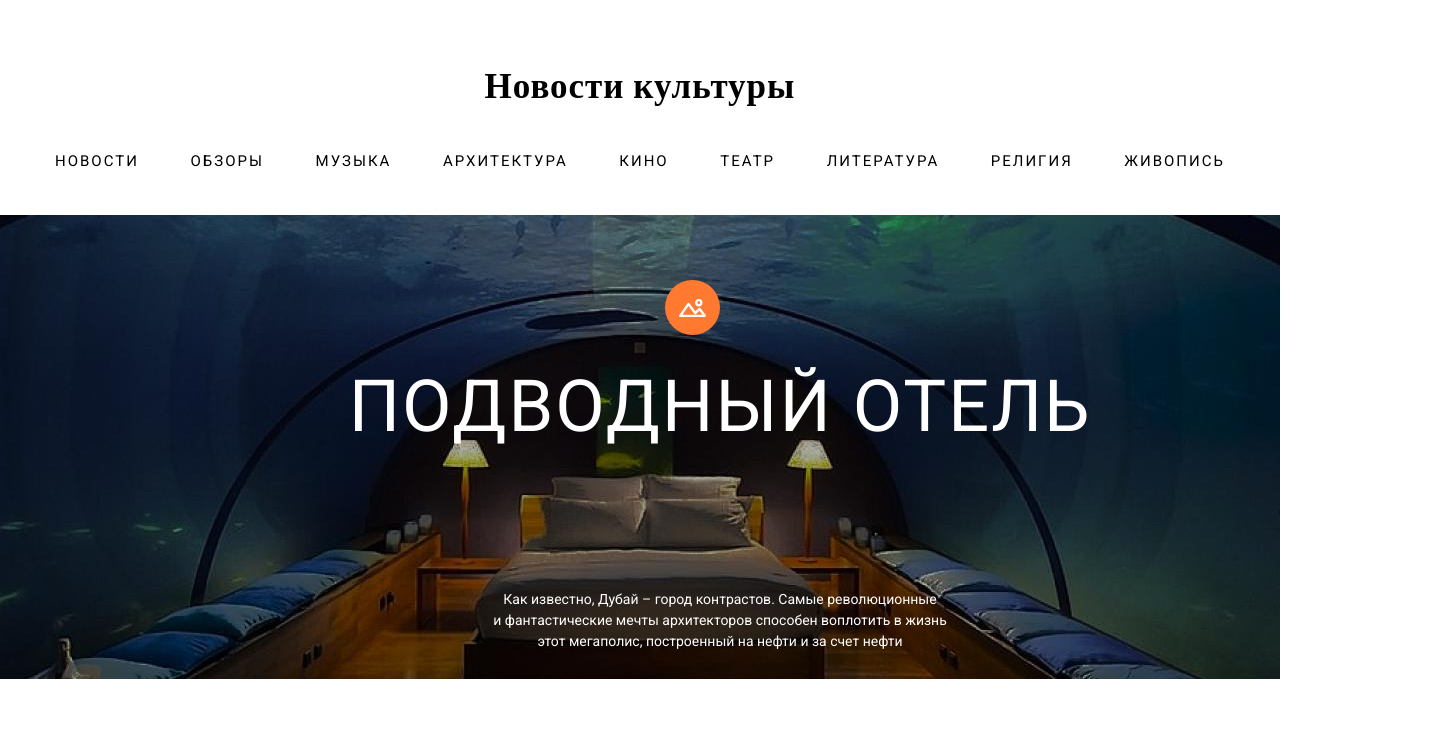
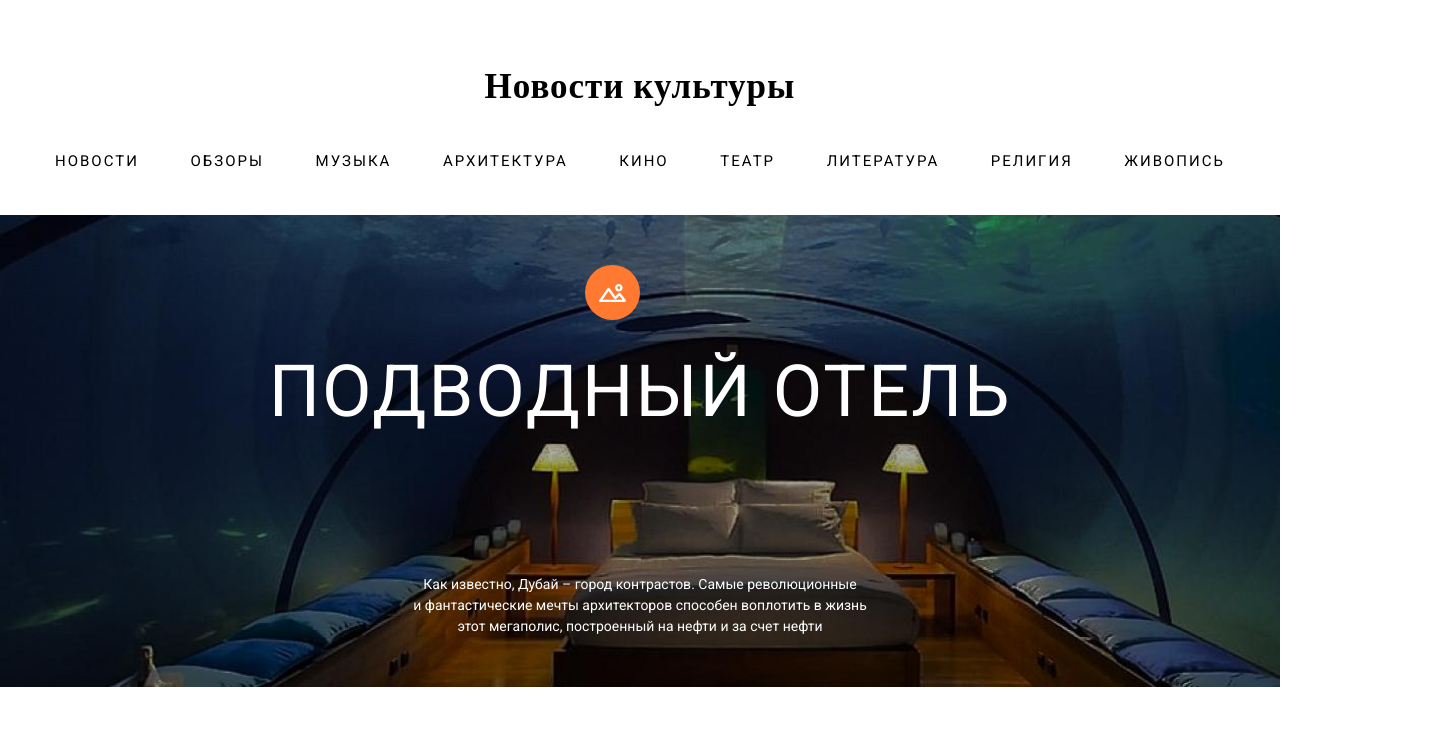
Before and after one commit to joypit13/culture, a plain HTML site: page index.html in a window 1280 px wide. Shown: the top 729 px of the page, 1440 px wide, since content can reach past the window. Drawn offline with nearby package versions, Linux system fonts and the light colour scheme.

Commit message:
optimize

```diff
--- a/css/style.css
+++ b/css/style.css
@@ -94,18 +94,18 @@ a {
   position: relative;
 
   margin-bottom: 45px;
-
-  background-image: url("../img/undersea-hotel.jpg");
-  background-repeat: no-repeat;
-  background-position: top center;
 }
 
 
 .headline-container {
-  padding-top: 150px;
+  padding-top: 135px;
   padding-bottom: 50px;
-  width: 1440px;
+  max-width: 1440px;
   margin: 0 auto;
+
+  background-image: url("../img/undersea-hotel.jpg");
+  background-repeat: no-repeat;
+  background-size: cover;
 }
 
 .headline-container:hover::before {
```
